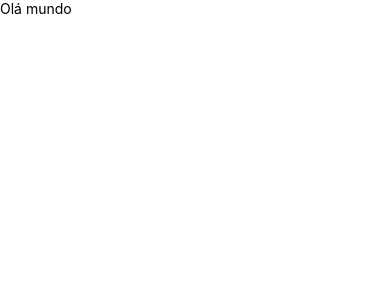
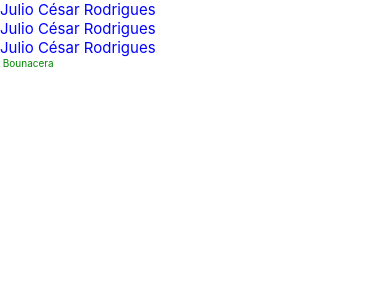
Before and after one commit to JulioCRodrigues/app1-react-native, a React Native app: screen / in a window 390 px wide. Shown: the top 300 px of the page. Built offline with nearby package versions, Linux system fonts and the light colour scheme.

Commit message:
Aplicando CSS

```diff
--- a/App.js
+++ b/App.js
@@ -1,35 +1,39 @@
-import React, { Component } from 'react';
-import {View,Text} from 'react-native';
+//import React, { Component } from 'react';
+import React from 'react';
+import {StyleSheet, View,Text} from 'react-native';
+import Nome from './componentes/nome'
 
 
-
+/*
 export default class App1 extends Component{
 
   render(){
     return(
       <View>
-          <Text>Olá mundo</Text>
+          <Text>Olá mundo das Natashas</Text>
       </View>
     );
   }
 
 }
 
-/*
+*/
 export default function app1() {
-  return (
+  return(
     <View>
-      <View>
-        <Text>Julio Rodrigues</Text>
-        <Text>Desenvolvedor Mobile</Text>
-      <View>
-      </View>
-          <Text>Testando a aula</Text>
-          <Text>Terei sucesso</Text>
-      </View>
+      <Nome/>
+      <Nome/>
+      <Nome/>
+      <Text style={estilo.txt0}> Bounacera</Text>
     </View>
   );
 };
 
 
-*/
+const estilo = StyleSheet.create({
+
+    txt0:{
+      color: '#080',
+      fontSize: 10,
+    }
+});
--- /dev/null
+++ b/componentes/nome.js
@@ -0,0 +1,23 @@
+import React from 'react';
+import {StyleSheet,Text, View} from 'react-native';
+
+export default function(){
+    return(
+
+        <View>
+            <Text style={estilos.txt2}>Julio César Rodrigues</Text>
+        </View>
+    )
+}
+
+const estilos = StyleSheet.create({
+    txt1:{
+        color: '#F00',
+        fontSize: 20,
+    },
+
+    txt2:{
+        color: '#00F',
+        fontSize: 15,
+    }
+});
```
